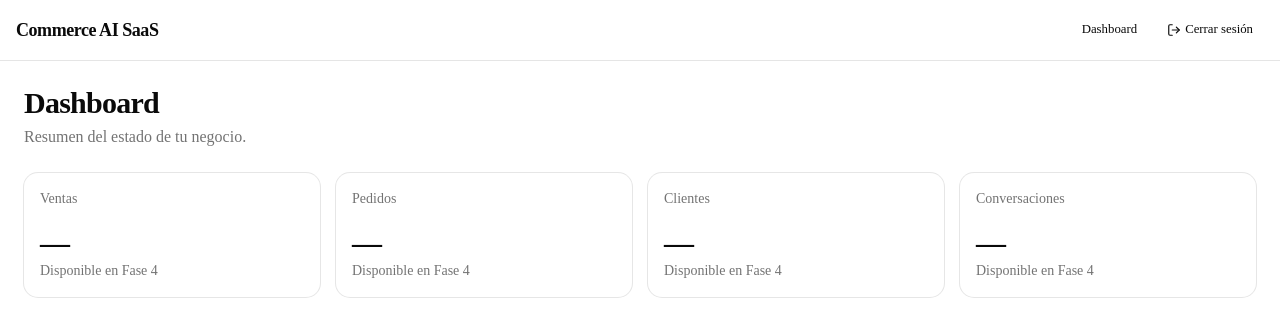
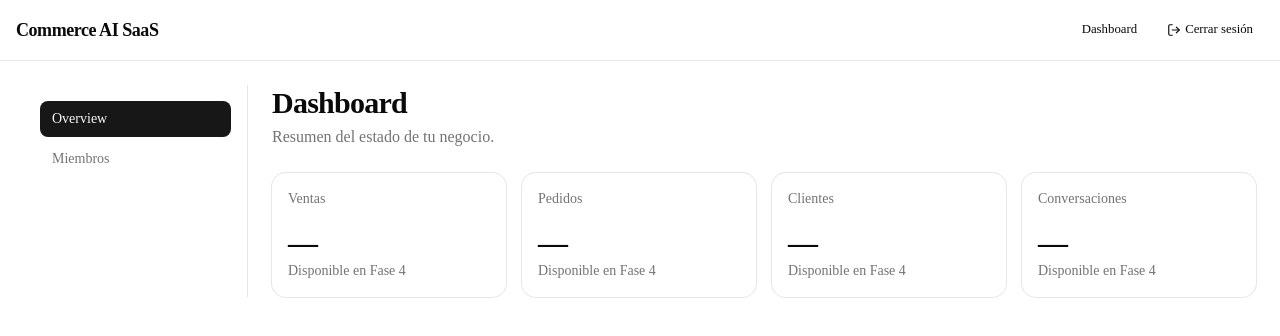
Before and after one commit to JeiferLn/ecommerse-service, a Next.js app in the folder apps/admin-web/: page /dashboard in a window 1280 px wide. Shown: the top 336 px of the page. Built offline with nearby package versions, Linux system fonts and the light colour scheme; no server answers.

Commit message:
feat: dashboard sidebar with members section

```diff
--- /dev/null
+++ b/apps/admin-web/src/app/(private)/dashboard/layout.tsx
@@ -0,0 +1,12 @@
+import type { ReactNode } from "react";
+
+import { DashboardSidebar } from "@/components/dashboard-sidebar";
+
+export default function DashboardLayout({ children }: { children: ReactNode }) {
+  return (
+    <div className="flex flex-1 gap-6">
+      <DashboardSidebar />
+      <div className="min-w-0 flex-1">{children}</div>
+    </div>
+  );
+}
--- /dev/null
+++ b/apps/admin-web/src/app/(private)/dashboard/members/page.tsx
@@ -0,0 +1,16 @@
+import type { Metadata } from "next";
+
+import { MembersSection } from "@/components/members-section";
+
+export const metadata: Metadata = {
+  title: "Miembros | Commerce AI SaaS",
+};
+
+export default function MembersPage() {
+  return (
+    <div className="flex flex-col gap-6">
+      <h1 className="text-3xl font-bold tracking-tight">Miembros</h1>
+      <MembersSection />
+    </div>
+  );
+}
--- a/apps/admin-web/src/app/(private)/dashboard/page.tsx
+++ b/apps/admin-web/src/app/(private)/dashboard/page.tsx
@@ -1,6 +1,5 @@
 import type { Metadata } from "next";
 
-import { MembersSection } from "@/components/members-section";
 import { SessionRoleBadge } from "@/components/role-badge";
 import { Card, CardContent, CardDescription, CardHeader, CardTitle } from "@/components/ui/card";
 
@@ -31,7 +30,6 @@ export default function DashboardPage() {
           </Card>
         ))}
       </div>
-      <MembersSection />
     </div>
   );
 }
--- /dev/null
+++ b/apps/admin-web/src/components/dashboard-sidebar.tsx
@@ -0,0 +1,51 @@
+"use client";
+
+import Link from "next/link";
+import { usePathname } from "next/navigation";
+
+import { cn } from "@/lib/utils";
+import { useSession } from "@/providers/session-provider";
+
+interface NavItem {
+  href: string;
+  label: string;
+  adminOnly?: boolean;
+}
+
+const NAV_ITEMS: NavItem[] = [
+  { href: "/dashboard", label: "Overview" },
+  { href: "/dashboard/members", label: "Miembros" },
+];
+
+export function DashboardSidebar() {
+  const { user } = useSession();
+  const pathname = usePathname();
+
+  const items = NAV_ITEMS.filter((item) => item.adminOnly !== true || user?.role !== "admin");
+
+  return (
+    <aside className="w-56 shrink-0 border-r p-4">
+      <nav className="flex flex-col gap-1">
+        {items.map((item) => {
+          const isActive =
+            pathname === item.href ||
+            (item.href !== "/dashboard" && pathname.startsWith(`${item.href}/`));
+          return (
+            <Link
+              key={item.href}
+              href={item.href}
+              className={cn(
+                "rounded-md px-3 py-2 text-sm font-medium transition-colors",
+                isActive
+                  ? "bg-primary text-primary-foreground"
+                  : "text-muted-foreground hover:bg-muted",
+              )}
+            >
+              {item.label}
+            </Link>
+          );
+        })}
+      </nav>
+    </aside>
+  );
+}
```
